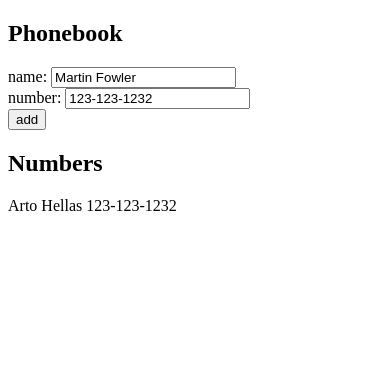
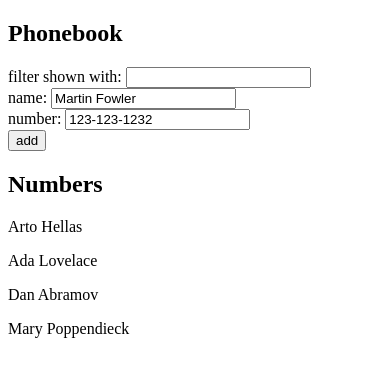
Before and after one commit to Edo90/FullStackCourse-Part2, a React (Create React App) app in the folder part2/the_phonebook/: page / in a window 390 px wide. Shown: the top 376 px of the page. Built offline with nearby package versions, Linux system fonts and the light colour scheme.

Commit message:
The Phonebook Step4

```diff
--- a/part2/the_phonebook/src/App.js
+++ b/part2/the_phonebook/src/App.js
@@ -2,13 +2,16 @@ import React, { useState } from 'react'
 
 const App = () => {
   const [persons, setPersons] = useState([
-    { name: 'Arto Hellas',
-      phoneNumber: '123-123-1232'
-  }
+    { name: 'Arto Hellas', number: '040-123456' },
+    { name: 'Ada Lovelace', number: '39-44-5323523' },
+    { name: 'Dan Abramov', number: '12-43-234345' },
+    { name: 'Mary Poppendieck', number: '39-23-6423122' }
   ])
   const [newName, setNewName] = useState('Martin Fowler')
 
   const [newPhoneNumber, setNewPhoneNumber] = useState('123-123-1232')
+
+  const [filterName, setFilterName] = useState('')
 
   const addNewName = (event) => {
     event.preventDefault()
@@ -39,7 +42,20 @@ const App = () => {
     setNewPhoneNumber(event.target.value)
   }
 
-  const getPeople = persons.map(person => <p key={person.name}>{person.name} <span>{person.phoneNumber}</span></p> )
+  const handleFiltering = (event) => {
+    setFilterName(event.target.value)
+
+  }
+
+  const getPeopleFiltered = () => {
+    if (filterName.trim().length > 0) {
+      const peopleFiltered = persons.filter(person => person.name.toLowerCase().includes(filterName.toLowerCase()))
+      return peopleFiltered.map(person => <p key={person.name}><span>{person.name}</span> <span>{person.phoneNumber}</span></p>)
+    }
+    else {
+      return persons.map(person => <p key={person.name}>{person.name} <span>{person.phoneNumber}</span></p>)
+    }
+  }
 
   const isNewNameAdded = ({ newName }) => {
     return persons.filter(person => person.name === newName).length > 0
@@ -48,6 +64,9 @@ const App = () => {
   return (
     <div>
       <h2>Phonebook</h2>
+      <div>
+        filter shown with: <input value={filterName} onChange={handleFiltering} />
+      </div>
       <form onSubmit={addNewName}>
         <div>
           name: <input value={newName} onChange={handleNameChange} />
@@ -60,7 +79,7 @@ const App = () => {
         </div>
       </form>
       <h2>Numbers</h2>
-      {getPeople}
+      {getPeopleFiltered()}
     </div>
   )
 }
```
